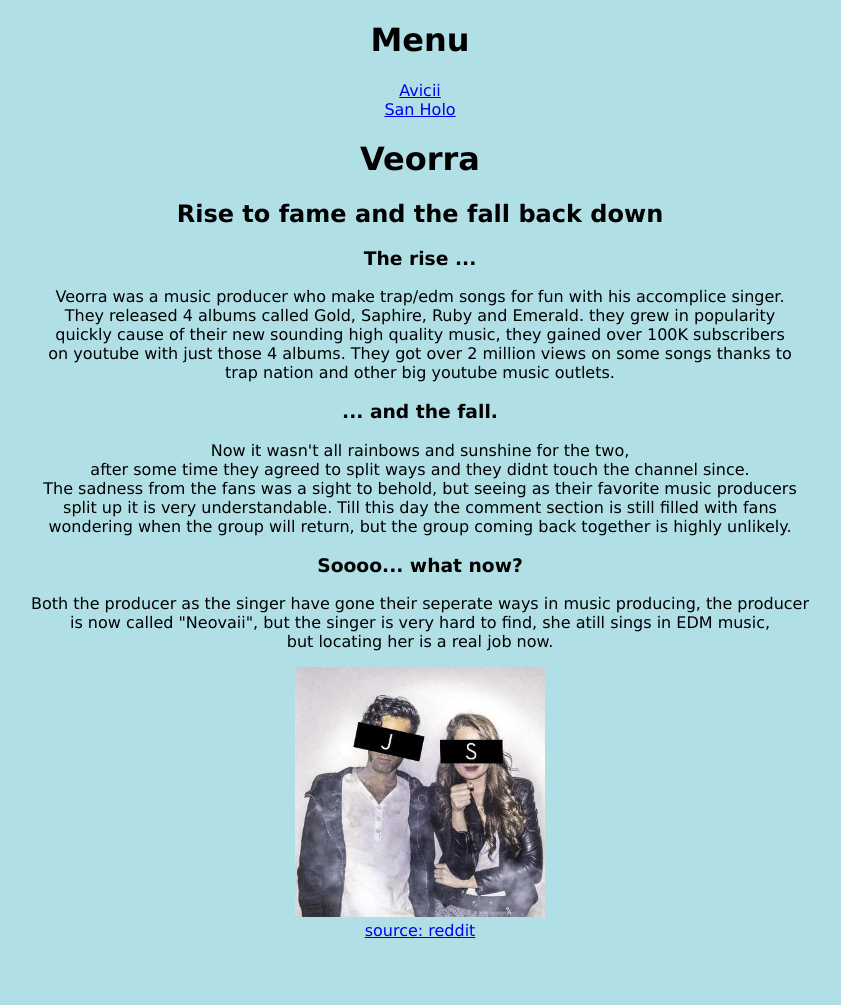
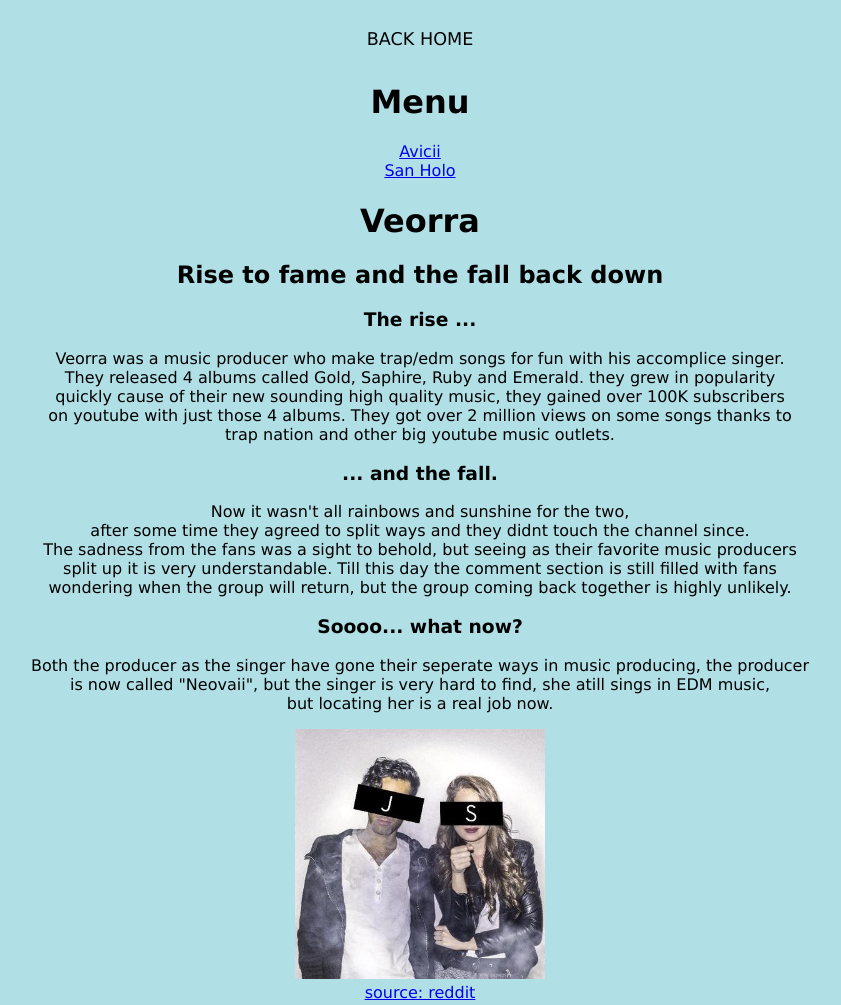
Before and after one commit to SteijnRo/steijnro.github.io, a plain HTML site: page FirstSite/opdr07.html in a window 1280 px wide. Shown: the whole page, without its empty margins (220-1061 px from the left). Before the commit the page ends 948 px from the top, so only its background shows below. Drawn offline with Linux system fonts and the light colour scheme.

Commit message:
sites link back to the main site now

```diff
--- a/EndWorldProject/website/stylesheet.css
+++ b/EndWorldProject/website/stylesheet.css
@@ -1,3 +1,30 @@
+/* navigation */
+
+.main-nav ul {
+	display: grid;
+	grid-gap: 20px;
+	padding: 0;
+	list-style: none;
+	grid-template-columns: repeat(4, 1fr);
+}
+
+.main-nav a {
+	background: #0ff;
+	display: block;
+	text-decoration: none;
+	padding: 0.8rem;
+	text-align: center;
+	color: var(--dark);
+	text-transform: uppercase;
+	font-size: 1.1rem;
+	box-shadow: var(--shadow);
+	transition: ease-in-out 100ms;
+}
+
+.main-nav a:hover {
+	color: #333;
+}
+/* the rest of the site */
 body {
 	margin: 0;
 	background-color: #EAE0CC;
--- a/FirstSite/opdr07.html
+++ b/FirstSite/opdr07.html
@@ -16,12 +16,22 @@
   <meta name=”description” content=”veorra”>
   <meta name=”keywords” content=”music”>
   <meta name="author" content="Steijn Roosendaal">
+  <link rel="stylesheet" type="text/css" href="style.css">
 
 	<title>Veorra</title>
 
 </head>
 
 <body style="background-color:powderblue;font-family: verdana;text-align: center;">
+
+<header>
+  <nav class="main-nav">
+		<ul>
+			<li>
+				<a href="https://steijnro.github.io">Back home</a>
+      </li>
+    </ul>
+</header>
 
   <h1>Menu</h1>
 
--- /dev/null
+++ b/FirstSite/style.css
@@ -0,0 +1,26 @@
+/* navigation */
+
+.main-nav ul {
+	display: grid;
+	grid-gap: 20px;
+	padding: 0;
+	list-style: none;
+	grid-template-columns: repeat(1, 1fr);
+}
+
+.main-nav a {
+	background: var(--primary);
+	display: block;
+	text-decoration: none;
+	padding: 0.8rem;
+	text-align: center;
+	color: var(--dark);
+	text-transform: uppercase;
+	font-size: 1.1rem;
+	box-shadow: var(--shadow);
+	transition: ease-in-out 100ms;
+}
+
+.main-nav a:hover {
+	color: #333;
+}
```
Also changed, not shown: EndWorldProject/website/Timetable.html (+9 -0 lines), EndWorldProject/website/bands.html (+9 -0 lines), EndWorldProject/website/contact.html (+9 -0 lines), EndWorldProject/website/index.html (+9 -0 lines), FirstSite/opdr08a.html (+10 -0 lines), FirstSite/opdr08b.html (+10 -0 lines), Osu!site/index.html (+9 -0 lines).
